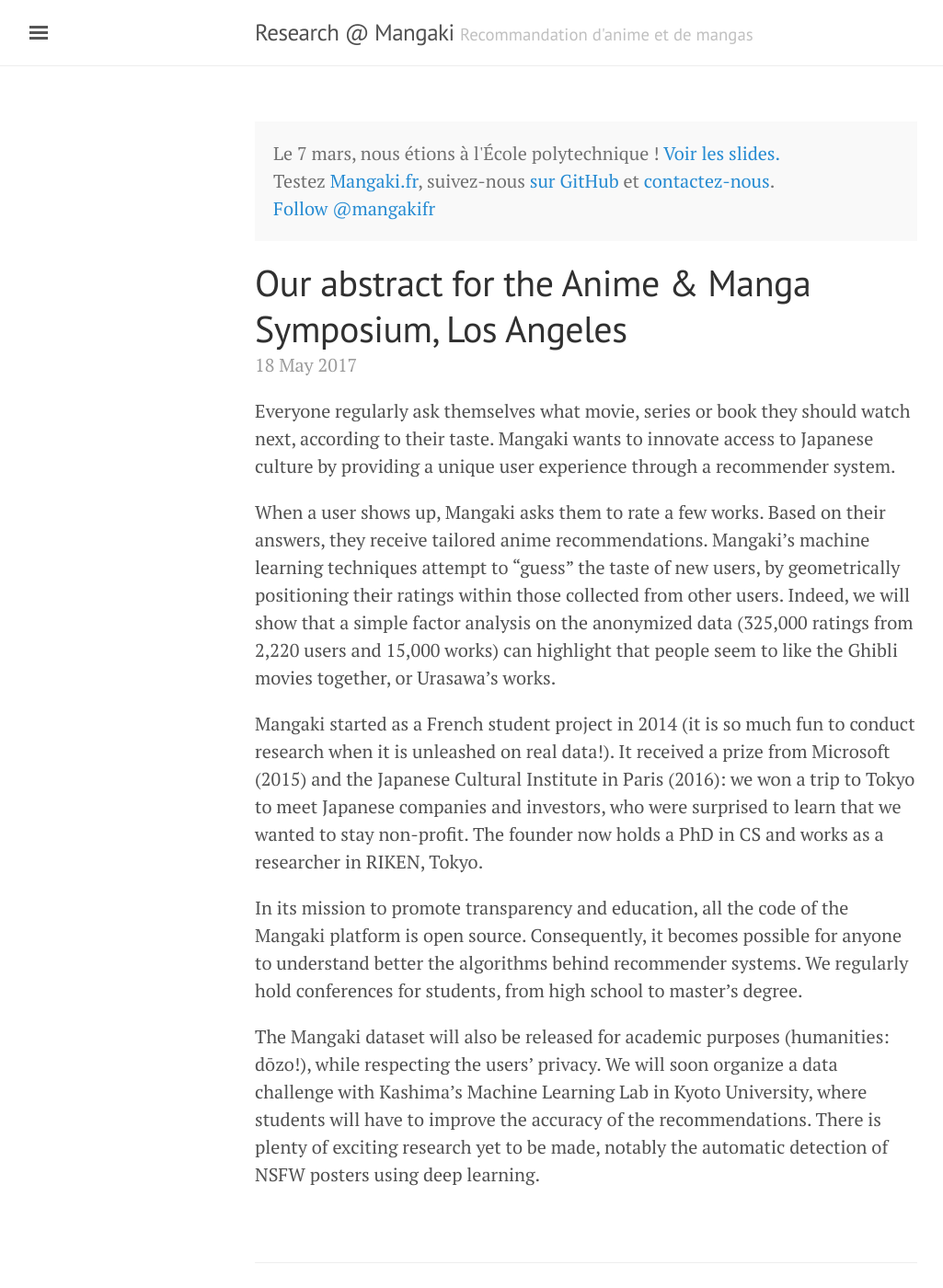
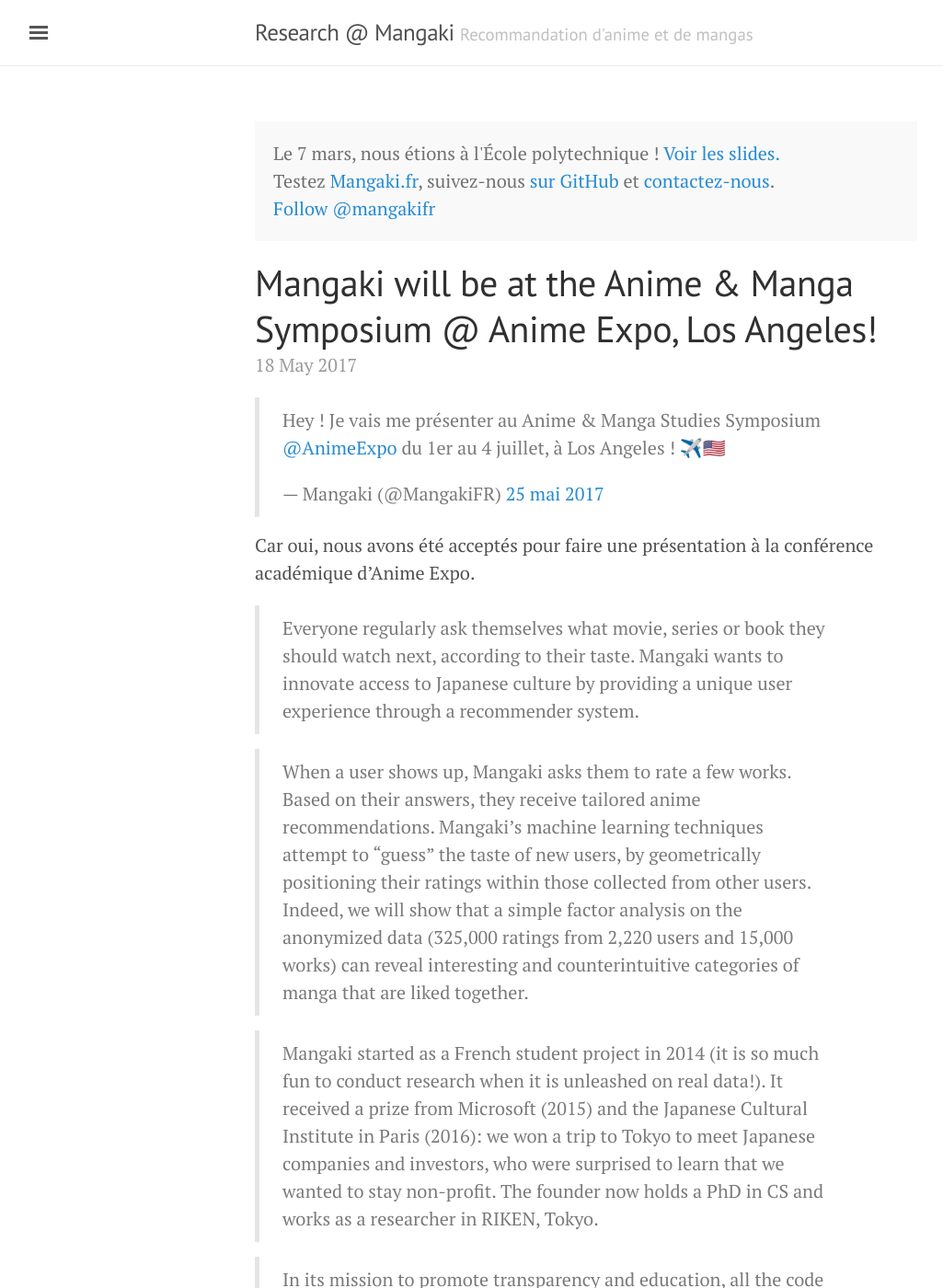
Before and after one commit to mangaki/research, a Jekyll site: the page built from _posts/2017-05-18-anime-manga-symposium.md, in a window 1280 px wide and 1400 px high. Shown: the whole window at 92% size, without its empty margins (3-1028 px from the left). Built offline with Jekyll 4.4.1, drawn with Linux system fonts in a browser that asks for light colours; a script that is not in the unit is left out; comment, search, counter and statistics services are not loaded; some of the changed text lies outside the part shown.

Commit message:
Fix comments

```diff
--- a/_layouts/default.html
+++ b/_layouts/default.html
@@ -27,11 +27,6 @@
 
         {{ content }}
 
-        <script data-isso="//comments.jiji.cat/mangaki/"
-        src="//comments.jiji.cat/mangaki/js/embed.min.js"></script>
-
-        <section id="isso-thread"></section>
-
       </div>
     </div>
 
--- a/_posts/2017-05-18-anime-manga-symposium.md
+++ b/_posts/2017-05-18-anime-manga-symposium.md
@@ -1,14 +1,47 @@
 ---
 layout: post
-title: Our abstract for the Anime & Manga Symposium, Los Angeles
+title: Mangaki will be at the Anime & Manga Symposium @ Anime Expo, Los Angeles!
 ---
 
-Everyone regularly ask themselves what movie, series or book they should watch next, according to their taste. Mangaki wants to innovate access to Japanese culture by providing a unique user experience through a recommender system.
+<blockquote class="twitter-tweet" data-lang="fr"><p lang="fr" dir="ltr">Hey ! Je vais me présenter au Anime &amp; Manga Studies Symposium <a href="https://twitter.com/AnimeExpo">@AnimeExpo</a> du 1er au 4 juillet, à Los Angeles ! ✈️🇺🇸</p>&mdash; Mangaki (@MangakiFR) <a href="https://twitter.com/MangakiFR/status/867753444676820993">25 mai 2017</a></blockquote> <script async src="//platform.twitter.com/widgets.js" charset="utf-8"></script>
 
-When a user shows up, Mangaki asks them to rate a few works. Based on their answers, they receive tailored anime recommendations. Mangaki's machine learning techniques attempt to “guess” the taste of new users, by geometrically positioning their ratings within those collected from other users. Indeed, we will show that a simple factor analysis on the anonymized data (325,000 ratings from 2,220 users and 15,000 works) can highlight that people seem to like the Ghibli movies together, or Urasawa's works.
+Car oui, nous avons été acceptés pour faire une présentation à la conférence académique d'Anime Expo.
 
-Mangaki started as a French student project in 2014 (it is so much fun to conduct research when it is unleashed on real data!). It received a prize from Microsoft (2015) and the Japanese Cultural Institute in Paris (2016): we won a trip to Tokyo to meet Japanese companies and investors, who were surprised to learn that we wanted to stay non-profit. The founder now holds a PhD in CS and works as a researcher in RIKEN, Tokyo.
+> Everyone regularly ask themselves what movie, series or book they
+should watch next, according to their taste. Mangaki wants to innovate
+access to Japanese culture by providing a unique user experience
+through a recommender system.
 
-In its mission to promote transparency and education, all the code of the Mangaki platform is open source. Consequently, it becomes possible for anyone to understand better the algorithms behind recommender systems. We regularly hold conferences for students, from high school to master's degree.
+> When a user shows up, Mangaki asks them to rate a few works. Based on
+their answers, they receive tailored anime recommendations. Mangaki's
+machine learning techniques attempt to “guess” the taste of new users,
+by geometrically positioning their ratings within those collected from
+other users. Indeed, we will show that a simple factor analysis on the
+anonymized data (325,000 ratings from 2,220 users and 15,000 works)
+can reveal interesting and counterintuitive categories of manga that
+are liked together.
 
-The Mangaki dataset will also be released for academic purposes (humanities: dōzo!), while respecting the users' privacy. We will soon organize a data challenge with Kashima's Machine Learning Lab in Kyoto University, where students will have to improve the accuracy of the recommendations. There is plenty of exciting research yet to be made, notably the automatic detection of NSFW posters using deep learning.
+> Mangaki started as a French student project in 2014 (it is so much fun
+to conduct research when it is unleashed on real data!). It received a
+prize from Microsoft (2015) and the Japanese Cultural Institute in
+Paris (2016): we won a trip to Tokyo to meet Japanese companies and
+investors, who were surprised to learn that we wanted to stay
+non-profit. The founder now holds a PhD in CS and works as a
+researcher in RIKEN, Tokyo.
+
+> In its mission to promote transparency and education, all the code of
+the Mangaki platform is open source. Consequently, it becomes possible
+for anyone to understand better the algorithms behind recommender
+systems. We regularly hold conferences for students, from high school
+to master's degree.
+
+> The Mangaki dataset will also be released for academic purposes
+(humanities: dōzo!), while respecting the users' privacy. We are
+currently organizing a data challenge with Kashima's Machine Learning
+Lab in Kyoto University, where students will have to improve the
+accuracy of the recommendations. There is plenty of exciting research
+yet to be made, notably the automatic detection of NSFW posters using
+deep learning.
+
+> Know more: [presentation.pdf](https://mangaki.fr/static/presentation.pdf)
+Demo: [MP4](http://mangaki.fr/static/demo.mp4)
```
